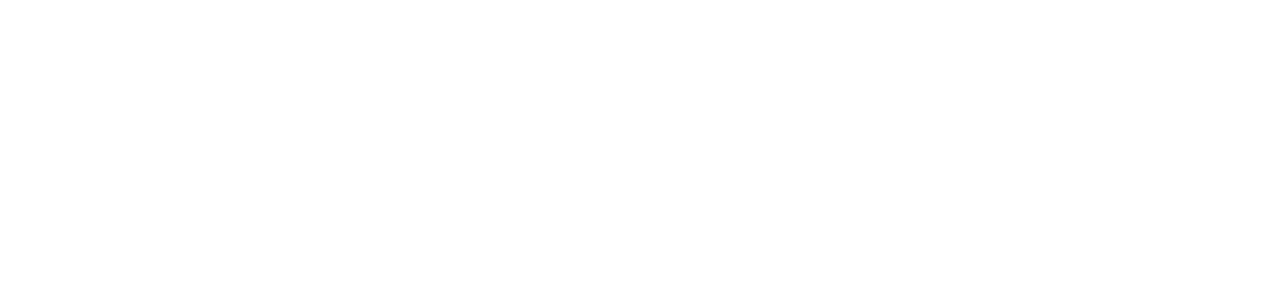
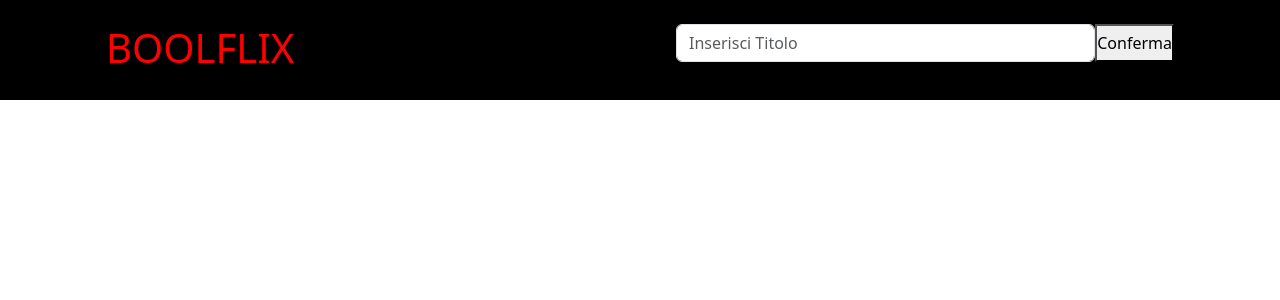
Before and after one commit to AimanFadil/vite-boolflix, a Vue app: page / in a window 1280 px wide. Shown: the top 300 px of the page. Built offline with nearby package versions, Linux system fonts and the light colour scheme.

Commit message:
structure header

```diff
--- a/src/App.vue
+++ b/src/App.vue
@@ -14,7 +14,7 @@
 </script>
 <template lang="">
   <div>
-
+    <Header/>
   </div>
 </template>
 
--- a/src/components/Header.vue
+++ b/src/components/Header.vue
@@ -9,13 +9,32 @@
 }
 </script>
 <template lang="">
-  <div>
     <header>
-
+       <div class="container">
+        <div class="row">
+            <div class="col-6">
+                <h1 class="red m-4">BOOLFLIX</h1>
+            </div>
+            <div class="col-6">
+                <form class="d-flex m-4">
+                    <input class="form-control" type="text" placeholder="Inserisci Titolo" >
+                    <button type="submit">Conferma</button>
+                </form>
+            </div>
+        </div>
+       </div>
     </header>
-  </div>
 </template>
 
 <style lang="scss" scoped>
 @use '../styles/generals.scss';
+
+header {
+    background-color: black;
+    height: 100px;
+
+    .red {
+        color: red;
+    }
+}
 </style>
--- a/src/styles/generals.scss
+++ b/src/styles/generals.scss
@@ -1 +1,7 @@
 @import '/node_modules/bootstrap/scss/bootstrap.scss';
+
+* {
+    padding: 0;
+    margin: 0;
+    box-sizing: border-box;
+}
```
